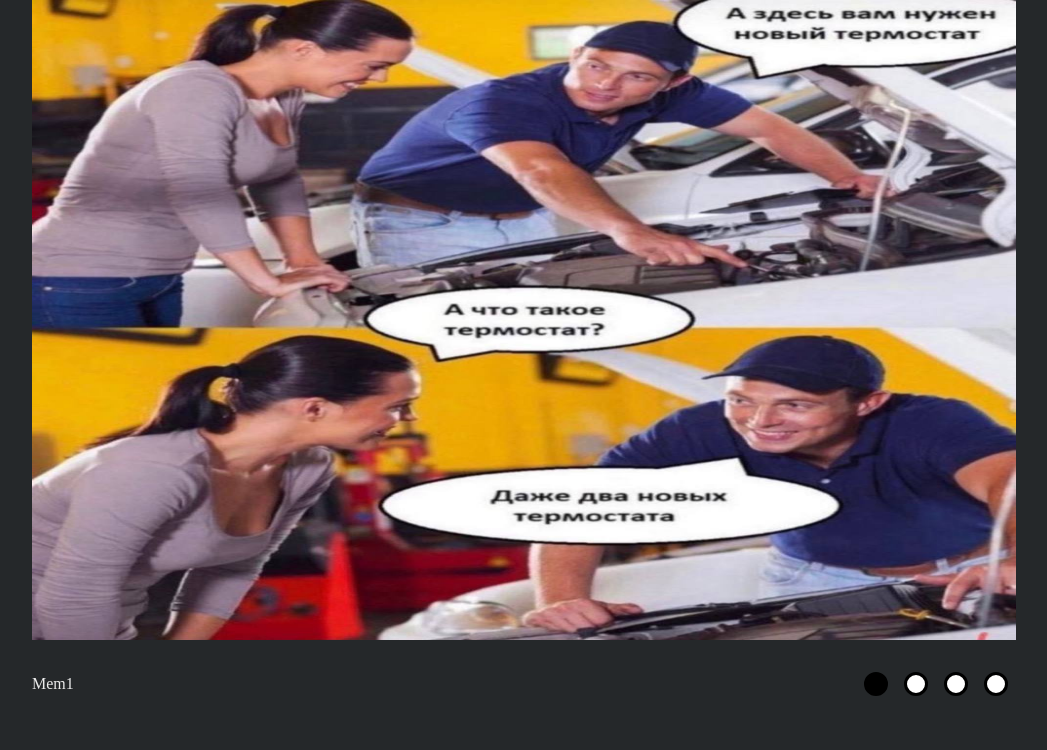
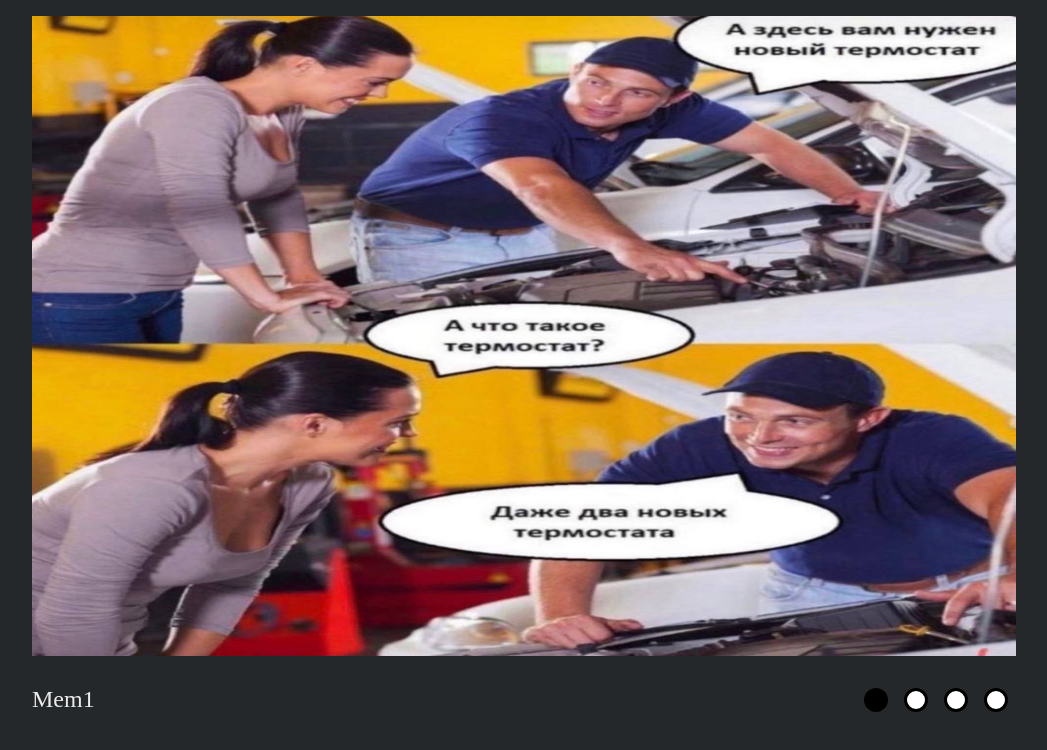
Before and after one commit to Anton-khm/cssMemeSlider, a plain HTML site: page index.html in a window 1280 px wide. Shown: the whole page, without its empty margins (116-1163 px from the left). Drawn offline with Linux system fonts and the light colour scheme.

Commit message:
fix: fix margin top for mems (Mon, Sep 18, 2023  2:13:15 AM)

```diff
--- a/style.css
+++ b/style.css
@@ -5,7 +5,7 @@
 body {
     font-family: "Forum";
     font-weight: 400;
-    font-size: 1rem;
+    font-size: 3vh;
     background-color: #25282a;
 }
 
@@ -18,6 +18,7 @@ body {
     display: flex;
     flex-direction: column;
     margin: auto;
+    margin-top: 1rem;
     max-width: 123vh;
     overflow: hidden;
     gap: 3vh;
```
